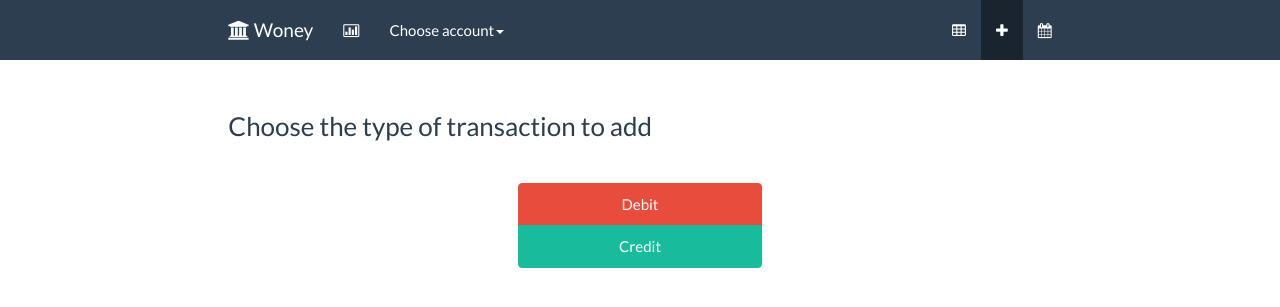
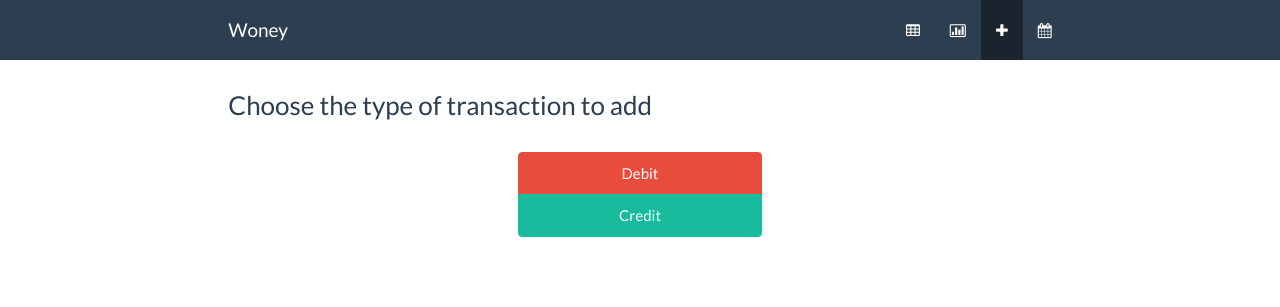
Before and after one commit to gomar/money_dashboard, a Flask app: page /add_transaction in a window 1280 px wide. Shown: the top 307 px of the page. Run offline with Flask 2, Linux system fonts and the light colour scheme; parts of the project's set-up code (start-up, migrations or seed data) failed here and were passed over; some libraries are stand-ins or nearby versions.

Commit message:
Revert db1b4dd..06b68b9
This rolls back to commit db1b4dd2affe3b036f9216ab1922105133039835.

```diff
--- a/app/models.py
+++ b/app/models.py
@@ -9,7 +9,6 @@ class Transaction(db.Model):
     description = db.Column(db.Text)
     category = db.Column(db.Text)
     note = db.Column(db.Text)
-    account = db.Column(db.Text)
 
     def __repr__(self):
         return '<id %r>' % self.id
--- a/app/templates/add_transaction.html
+++ b/app/templates/add_transaction.html
@@ -26,9 +26,8 @@
 </style>
 {% endblock css %}
 {% block body %}
-	<div class="page-header">
-      <h3>Add a {{ operationtype }}</h3>
-    </div>
+	<h3>Add a {{ operationtype }}</h3>
+	<br>
 	<form method="POST" action="{{ action_url }}" role="form" class="form-horizontal">
 		{{ form.csrf_token }}
 		<!-- DATE -->
--- a/app/templates/add_transaction_choice.html
+++ b/app/templates/add_transaction_choice.html
@@ -1,8 +1,7 @@
 {% extends 'common/layout.html' %}
 {% block body %}
-	<div class="page-header">
-      <h3>Choose the type of {{ operationtype }} to add</h3>
-    </div>
+	<h3>Choose the type of {{ operationtype }} to add</h3>
+	<br>
 	<div class="col-md-4 col-md-offset-4">
   		<div class="btn-group-vertical btn-block">
   			<a href="/{{ path }}/debit" class="btn btn-danger" role="button">Debit</a>
--- a/app/templates/common/layout.html
+++ b/app/templates/common/layout.html
@@ -33,24 +33,12 @@
                 <span class="icon-bar"></span>
                 <span class="icon-bar"></span>
               </button>
-              <a class="navbar-brand" href="/"><i class="fa fa-bank"></i> Woney</a>
+              <a class="navbar-brand" href="/">Woney</a>
             </div>
             <div class="navbar-collapse collapse">
-              <ul class="nav navbar-nav">
+              <ul class="nav navbar-nav navbar-right">
+                <li><a href="/"><i class="fa fa-table"></i></a></li>
                 <li><a href="/graphs"><i class="fa fa-bar-chart-o"></i></a></li>
-                <li class="dropdown">
-                  <a href="#" class="dropdown-toggle" data-toggle="dropdown">Choose account<span class="caret"></span></a>
-                  <ul class="dropdown-menu" role="menu">
-                    {% for account in list_account %}
-                    <li><a href="/summary_transaction/{{ account | replace(' ', '_') }}">{{ account }}</a></li>
-                    {% endfor %}
-                    <li class="divider"></li>
-                    <li><a href="#">add a new account</a></li>
-                  </ul>
-                </li>
-              </ul>
-              <ul class="nav navbar-nav navbar-right">
-                <li><a href="/summary_transaction"><i class="fa fa-table"></i></a></li>
                 <li><a href="/add_transaction"><i class="fa fa-plus"></i></a></li>
                 <li><a href="/scheduled_transactions"><i class="fa fa-calendar"></i></a></li>
               </ul>
--- a/app/templates/edit_transaction.html
+++ b/app/templates/edit_transaction.html
@@ -26,9 +26,8 @@
 </style>
 {% endblock css %}
 {% block body %}
-	<div class="page-header">
-      <h3>Edit transaction</h3>
-    </div>
+	<h3>Edit transaction</h3>
+	<br>
 	<form method="POST" action="{{ action_url }}" role="form" class="form-horizontal">
 		{{ form.csrf_token }}
 		<!-- DATE -->
--- a/app/templates/graphs.html
+++ b/app/templates/graphs.html
@@ -3,9 +3,7 @@
 <link href="{{ url_for('static', filename='css/datepicker3.css') }}" rel="stylesheet">
 {% endblock css %}
 {% block body %}
-	<div class="page-header">
-      <h3>Dashboard</h3>
-    </div>
+	<H2>Dashboard</H2>
 	<div class="row">
 		<div class="col-md-6">
 			<form method="POST" action="" role="form">
--- a/app/templates/index.html
+++ b/app/templates/index.html
@@ -3,9 +3,8 @@
     <link href="{{ url_for('static', filename='css/bootstrap-dialog.css') }}" rel="stylesheet">
 {% endblock %}
 {% block body %}
-    <div class="page-header">
-      <h3>Summary of transactions</h3>
-    </div>
+    <h3>Summary of transactions</h3>
+    <br>
     {{ data | safe }}
 {% endblock %}
 {% block javascript %}
--- a/app/templates/scheduled_transactions.html
+++ b/app/templates/scheduled_transactions.html
@@ -2,9 +2,7 @@
 {% block body %}
 	<div class="row">
 		<div class="col-md-12">
-			<div class="page-header">
-		      <h3>Scheduled transactions</h3>
-		    </div>
+			<H3>Scheduled transactions</H3>
 		</div>
 		<div class="col-md-6">
 			<a href="/add_scheduled_transaction" class="btn btn-success" role="button">Add a new scheduled transaction</a>
--- a/app/views.py
+++ b/app/views.py
@@ -17,22 +17,10 @@ list_category = ['Vehicle',
                  'Childcare & Education',
                  'Salary']
 
-list_account = [value.account for value in db.session.query(models.Transaction)\
-                                                     .distinct(models.Transaction.account)\
-                                                     .group_by(models.Transaction.account).all()]
-
-
 
 @app.route('/')
 def index():
-    return redirect('/graphs')
-
-
-@app.route('/summary_transaction/<cur_account>')
-def summary_transaction(cur_account):
-    sql_query = "SELECT * FROM transaction WHERE account = '%s';" % cur_account.replace('_', ' ')
-
-    data = pd.read_sql_query(sql_query, db.engine)
+    data = pd.read_sql_table('transaction', db.engine)
 
     pd.set_option('display.max_colwidth', 1000)
 
@@ -68,7 +56,7 @@ def summary_transaction(cur_account):
 
     data = data.to_html(classes=['table table-hover table-bordered table-striped table-condensed'],
                         index=False, escape=False, na_rep='')
-    return render_template('index.html', data=data, list_account=list_account)
+    return render_template('index.html', data=data)
 
 
 @app.route('/info_transaction/<int:transaction_id>')
@@ -76,8 +64,7 @@ def info_transaction(transaction_id):
     data = pd.read_sql_table('transaction', db.engine)
     note = data[data['id'] == transaction_id]['note']
     return render_template('info_transaction.html',
-                           note=note.iloc[0],
-                           list_account=list_account)
+                           note=note.iloc[0])
 
 
 @app.route('/delete_transaction/<int:transaction_id>')
@@ -118,16 +105,14 @@ def add_expense(operationtype):
     	db.session.commit()
     	return redirect('/')
     return render_template('add_transaction.html',
-                           form=form, operationtype=operationtype,
-                           list_account=list_account)
+                           form=form, operationtype=operationtype)
 
 
 @app.route('/add_transaction')
 def add_transaction_choice():
     return render_template('add_transaction_choice.html',
                            operationtype='transaction',
-                           path='add_transaction',
-                           list_account=list_account)
+                           path='add_transaction')
 
 
 @app.route('/edit_transaction/<int:transaction_id>', methods=['GET', 'POST'])
@@ -155,8 +140,7 @@ def edit_transaction(transaction_id):
         form.description.data = transaction.description
         form.category.data = transaction.category
         form.note.data = transaction.note
-    return render_template('edit_transaction.html', form=form,
-                           list_account=list_account)
+    return render_template('edit_transaction.html', form=form)
 
 
 @app.route('/graphs', methods=['GET', 'POST'])
@@ -199,8 +183,7 @@ def display_graphs():
                            donutexpensessum=donutexpensessum,
                            donutincomes=donutincomes,
                            donutincomessum=donutincomessum,
-                           form=form,
-                           list_account=list_account)
+                           form=form)
 
 
 
@@ -209,8 +192,7 @@ def scheduled_transactions():
     scheduled_transactions = pd.read_sql_table('scheduled_transaction',
                                                db.engine).T.to_dict()
     return render_template('scheduled_transactions.html',
-                           scheduled_transactions=scheduled_transactions,
-                           list_account=list_account)
+                           scheduled_transactions=scheduled_transactions)
 
 
 @app.route('/add_scheduled_transaction/<operationtype>', methods=['GET', 'POST'])
@@ -234,13 +216,11 @@ def add_scheduled_transaction(operationtype):
         db.session.commit()
         return redirect('/scheduled_transactions')
     return render_template('add_transaction.html',
-                           form=form, operationtype='scheduled ' + operationtype,
-                           list_account=list_account)
+                           form=form, operationtype='scheduled ' + operationtype)
 
 
 @app.route('/add_scheduled_transaction')
 def add_scheduled_transaction_choice():
     return render_template('add_transaction_choice.html',
                            operationtype='scheduled transaction',
-                           path='add_scheduled_transaction',
-                           list_account=list_account)
+                           path='add_scheduled_transaction')
```
Also changed, not shown: app/static/db/db_repository/versions/012_migration.py (deleted, +0 -32 lines), app/static/db/db_repository/versions/013_migration.py (deleted, +0 -32 lines), package.json (deleted, +0 -17 lines), README.md, 1 other file.
